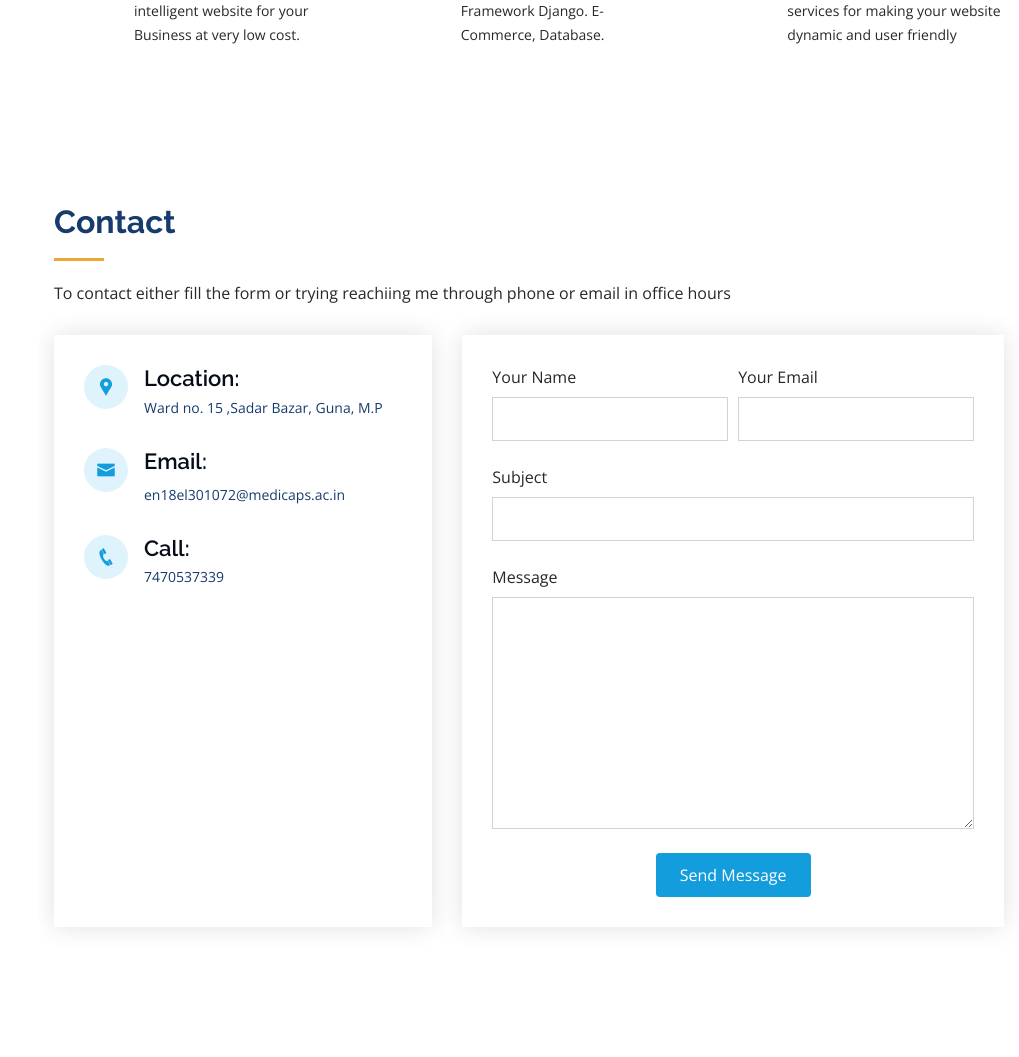
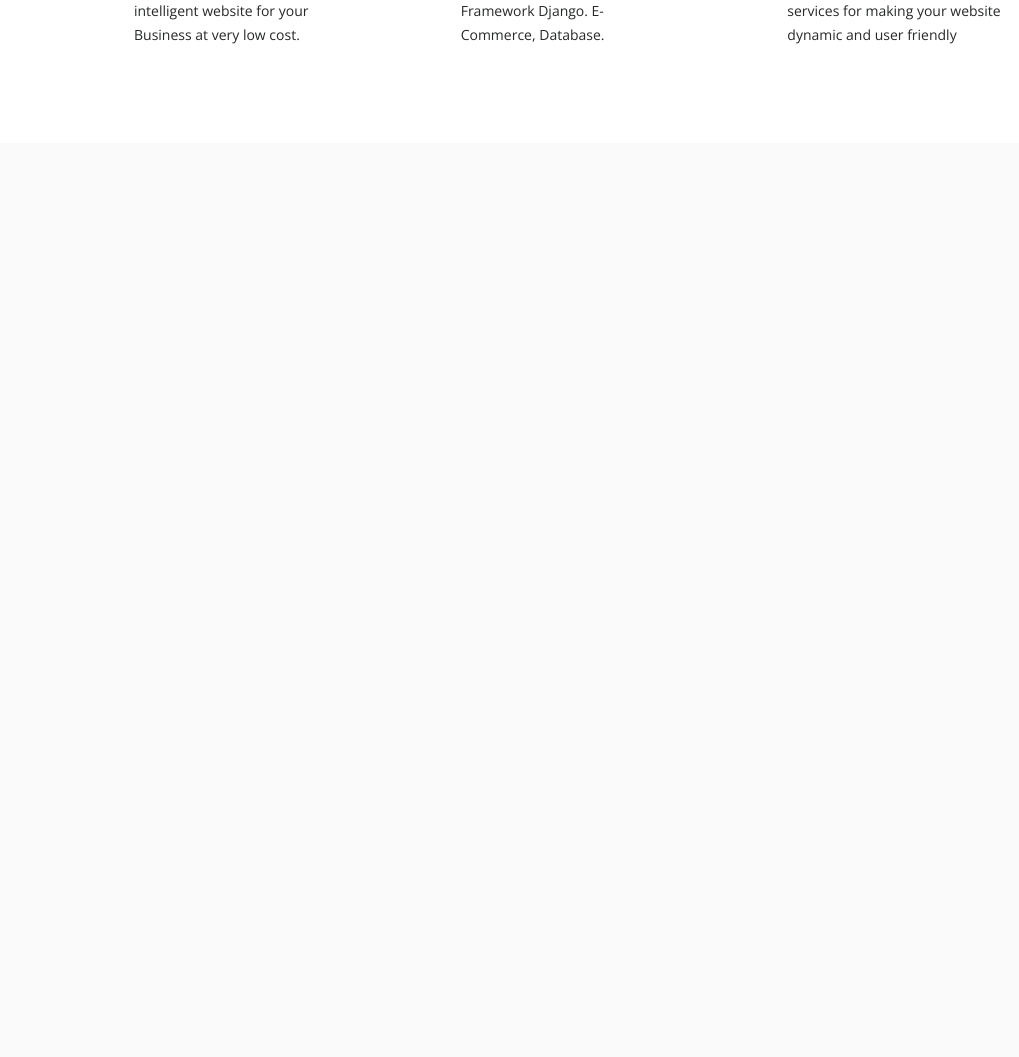
Before and after one commit to Jatin7470/Portfolio, a Django app: page / in a window 1280 px wide. Shown: the part 3206-4263 px from the top of the page, without its empty margins (261-1280 px from the left). After the commit the page ends 3250 px from the top, so only its background shows below. Run offline with Django 3.2, Linux system fonts and the light colour scheme; data comes from the database, SQL or seed files in the repository; some libraries are stand-ins or nearby versions.

Commit message:
Update index.html

```diff
--- a/template/index.html
+++ b/template/index.html
@@ -329,84 +329,7 @@
         <!-- End Services Section -->
 
 
-        <!-- ======= Contact Section ======= -->
-        <section id="contact" class="contact">
-            <div class="container">
 
-                <div class="section-title">
-                    <h2>Contact</h2>
-                    <p>To contact either fill the form or trying reachiing me through phone or email in office hours</p>
-                </div>
-
-                <div class="row" data-aos="fade-in">
-
-                    <div class="col-lg-5 d-flex align-items-stretch">
-                        <div class="info">
-                            <div class="address">
-                                <i class="icofont-google-map"></i>
-                                <h4>Location:</h4>
-                                <p>Ward no. 15 ,Sadar Bazar, Guna, M.P</p>
-                            </div>
-
-                            <div class="email">
-                                <i class="icofont-envelope"></i>
-                                <h4>Email:</h4>
-                                <p>{{ ab.email }}</p>
-                            </div>
-
-                            <div class="phone">
-                                <i class="icofont-phone"></i>
-                                <h4>Call:</h4>
-                                <p>{{ ab.mobile }}</p>
-                            </div>
-
-
-                        </div>
-
-                    </div>
-
-                    <div class="col-lg-7 mt-5 mt-lg-0 d-flex align-items-stretch">
-                        <form action="forms/contact.php" method="post" role="form" class="php-email-form">
-                            <div class="form-row">
-                                <div class="form-group col-md-6">
-                                    <label for="name">Your Name</label>
-                                    <input type="text" name="name" class="form-control" id="name" data-rule="minlen:4"
-                                        data-msg="Please enter at least 4 chars" />
-                                    <div class="validate"></div>
-                                </div>
-                                <div class="form-group col-md-6">
-                                    <label for="name">Your Email</label>
-                                    <input type="email" class="form-control" name="email" id="email" data-rule="email"
-                                        data-msg="Please enter a valid email" />
-                                    <div class="validate"></div>
-                                </div>
-                            </div>
-                            <div class="form-group">
-                                <label for="name">Subject</label>
-                                <input type="text" class="form-control" name="subject" id="subject" data-rule="minlen:4"
-                                    data-msg="Please enter at least 8 chars of subject" />
-                                <div class="validate"></div>
-                            </div>
-                            <div class="form-group">
-                                <label for="name">Message</label>
-                                <textarea class="form-control" name="message" rows="10" data-rule="required"
-                                    data-msg="Please write something for us"></textarea>
-                                <div class="validate"></div>
-                            </div>
-                            <div class="mb-3">
-                                <div class="loading">Loading</div>
-                                <div class="error-message"></div>
-                                <div class="sent-message">Your message has been sent. Thank you!</div>
-                            </div>
-                            <div class="text-center"><button type="submit">Send Message</button></div>
-                        </form>
-                    </div>
-
-                </div>
-
-            </div>
-        </section>
-        <!-- End Contact Section -->
 
     </main>
     <!-- End #main -->
```
